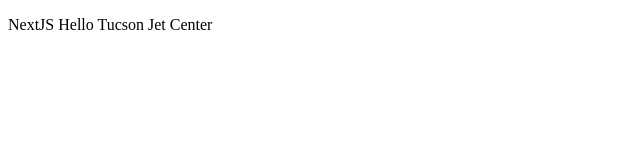
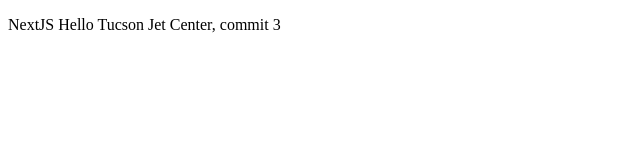
Before and after one commit to LawJolla/tucson-jet-center, a Next.js app: page / in a window 1280 px wide. Shown: the top 160 px of the page, without its empty margins (0-640 px from the left). Built offline with nearby package versions, Linux system fonts and the light colour scheme.

Commit message:
Public build

```diff
--- a/pages/index.js
+++ b/pages/index.js
@@ -1,6 +1,6 @@
 const Index = () => (
   <div>
-    <p>NextJS Hello Tucson Jet Center</p>
+    <p>NextJS Hello Tucson Jet Center, commit 3</p>
   </div>
 )
 
```
